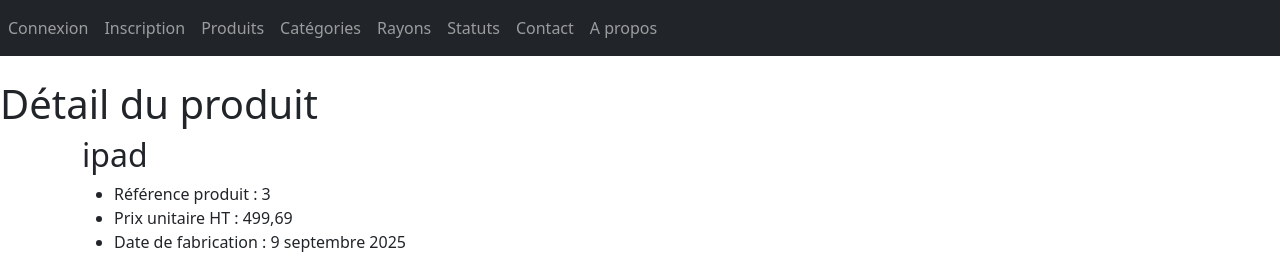
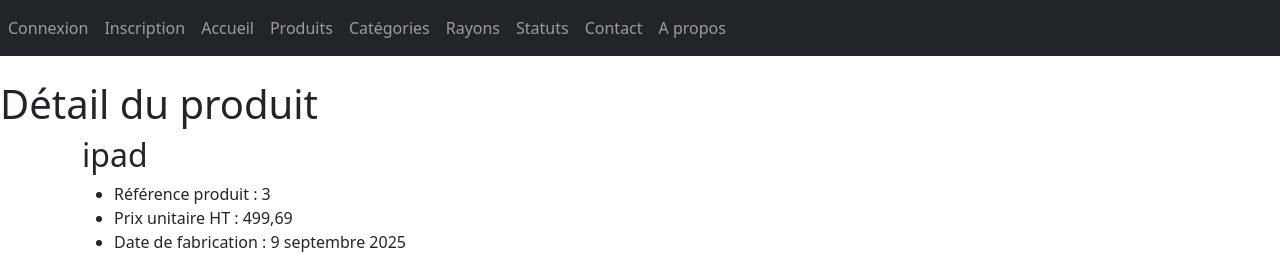
Before and after one commit to Toma1345/programmation-avancee, a Django app: page /monApp/produit/3/ in a window 1280 px wide. Shown: the top 255 px of the page. Run offline with Django 5.2, Linux system fonts and the light colour scheme; data comes from the database, SQL or seed files in the repository; some libraries are stand-ins or nearby versions.

Commit message:
fin de séance

```diff
--- a/TutoDjango/monApp/templates/monApp/base.html
+++ b/TutoDjango/monApp/templates/monApp/base.html
@@ -29,6 +29,9 @@
                             <a class="nav-link" href="{% url 'register' %}">Inscription</a>
                         </li>
                     {%endif%}
+                    <li class="nav-item">
+                        <a class="nav-link" href="{% url 'home' %}">Accueil</a>
+                    </li>
                     <li class="nav-item">
                         <a class="nav-link" href="{% url 'lst_prdts' %}">Produits</a>
                     </li>
```
Also changed, not shown: README.md.
